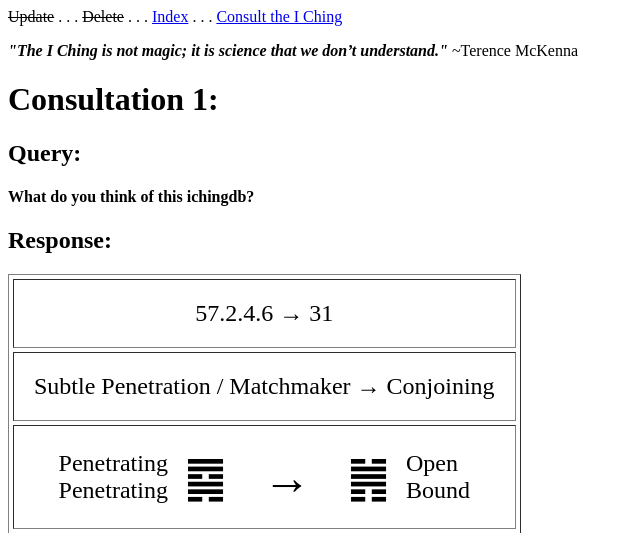
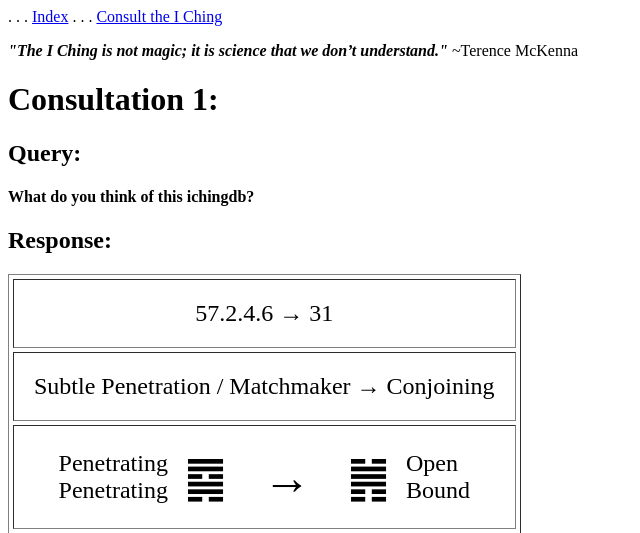
Before and after one commit to anandavala/ichingdb, a Django app: page /ichingdb/1/ in a window 1280 px wide. Shown: the top 533 px of the page, without its empty margins (0-640 px from the left). Run offline with Django 3.2, Linux system fonts and the light colour scheme; data comes from the database, SQL or seed files in the repository.

Commit message:
AdSmall tidy up

```diff
--- a/ichingdb/templates/ichingdb/reading.html
+++ b/ichingdb/templates/ichingdb/reading.html
@@ -1,4 +1,4 @@
-<p><strike>Update</strike> . . . <strike>Delete</strike> . . . <a href="{% url 'ichingdb:index' %}">Index</a> . . . <a href="{% url 'ichingdb:random' %}">Consult the I Ching</a></p>
+<p> . . . <a href="{% url 'ichingdb:index' %}">Index</a> . . . <a href="{% url 'ichingdb:random' %}">Consult the I Ching</a></p>
 <p><strong><i>"The I Ching is not magic; it is science that we don’t understand."</i></strong> ~Terence McKenna</p>
 {% for c in simple_result %}
 <h1>Consultation {{ cid }}:</h1>
```
